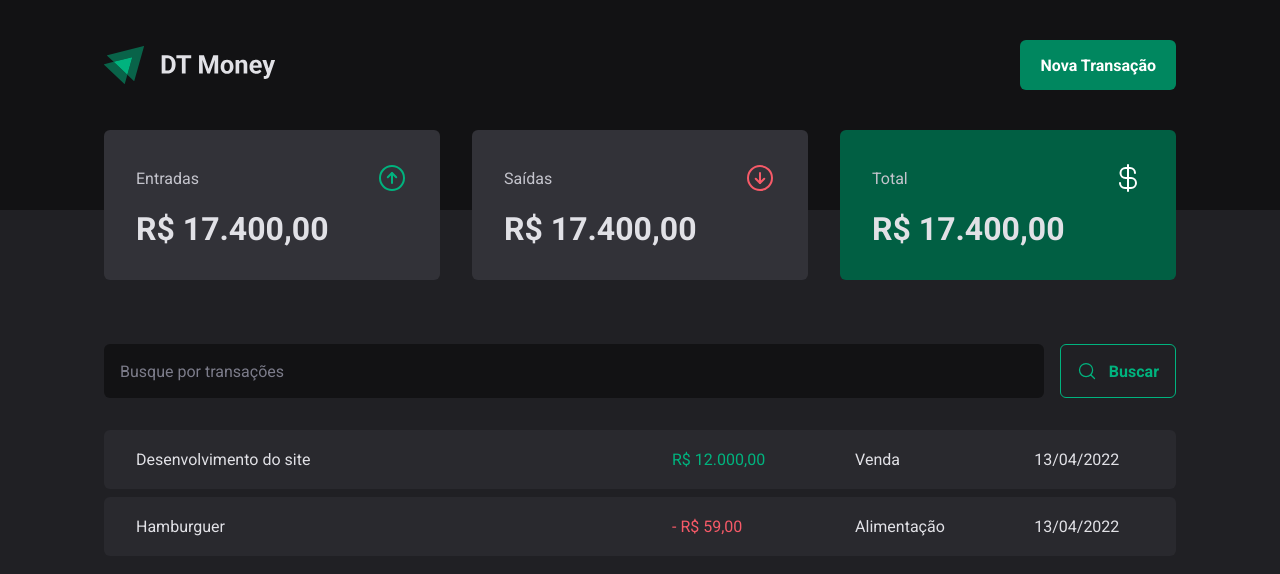
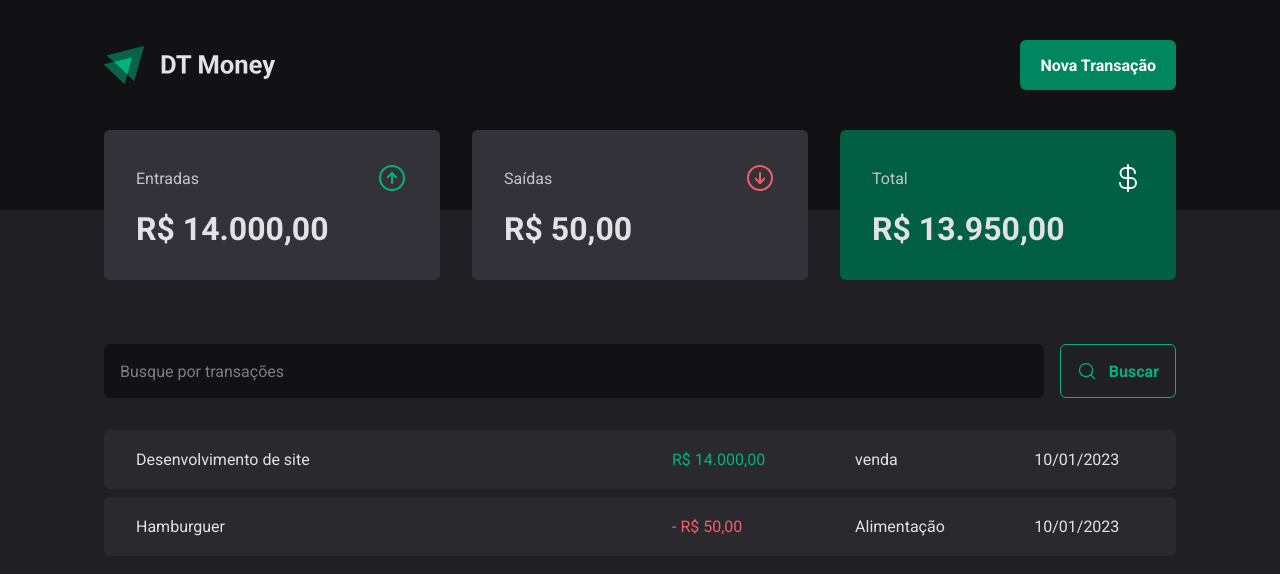
Before and after one commit to pedroeduardobibiano/MK-Money, a React (Vite) app: page / in a window 1280 px wide. Shown: the top 574 px of the page. Built offline with nearby package versions, Linux system fonts and the light colour scheme; data requests are answered from the project's data file.

Commit message:
HookAndValidation

```diff
--- /dev/null
+++ b/server.json
@@ -0,0 +1,20 @@
+{
+  "transactions": [
+    {
+      "id": 1,
+      "description": "Desenvolvimento de site",
+      "type": "income",
+      "category": "venda",
+      "price": 14000,
+      "createdAt": "2023-01-10T23:28:41.318Z"
+    },
+    {
+      "id": 2,
+      "description": "Hamburguer",
+      "type": "outcome",
+      "category": "Alimentação",
+      "price": 50,
+      "createdAt": "2023-01-10T23:38:41.318Z"
+    }
+  ]
+}
--- a/src/App.tsx
+++ b/src/App.tsx
@@ -1,4 +1,5 @@
 import { ThemeProvider } from "styled-components";
+import { TransactionsProvider } from "./contexts/TransactionsContext";
 import { Transactions } from "./pages/transactions";
 import { GlobalStyle } from "./styles/global";
 import { defaultTheme } from "./styles/themes/default";
@@ -6,8 +7,10 @@ import { defaultTheme } from "./styles/themes/default";
 export function App() {
   return (
     <ThemeProvider theme={defaultTheme}>
-      <Transactions />
       <GlobalStyle />
+      <TransactionsProvider>
+        <Transactions />
+      </TransactionsProvider>
     </ThemeProvider >
   )
 }
--- a/src/components/NewTransactionModal/index.tsx
+++ b/src/components/NewTransactionModal/index.tsx
@@ -1,9 +1,41 @@
 import * as Dialog from '@radix-ui/react-dialog'
+import * as RadioGroup from '@radix-ui/react-radio-group'
 import { CloseButton, Content, Overlay, TransactionType, TransactionTypeButton } from './styles'
 
+import * as z from 'zod'
+
 import { ArrowCircleDown, ArrowCircleUp, X } from 'phosphor-react'
+import { TypeOf } from 'zod'
+import { zodResolver } from '@hookform/resolvers/zod'
+import { useForm } from 'react-hook-form'
+
+
+const newTransactionFormSchema = z.object({
+    desciption: z.string(),
+    price: z.number(),
+    category: z.string(),
+    // type: z.enum(['income', 'outcome']),
+})
+
+type newTransactionFormInputs = z.infer<typeof newTransactionFormSchema>
 
 export function NewTransactionModal() {
+    const {
+        register,
+        handleSubmit,
+        formState: { isSubmitting }
+    }
+        = useForm<newTransactionFormInputs>({
+            resolver: zodResolver(newTransactionFormSchema)
+        })
+
+
+    async function handleCreateNewTransaction(data: newTransactionFormInputs) {
+        await new Promise(resolver => setTimeout(resolver, 2000))
+        console.log(data)
+    }
+
+
     return (
         <Dialog.Portal>
             <Overlay />
@@ -15,24 +47,39 @@ export function NewTransactionModal() {
                     </CloseButton>
 
                     Nova Transação
-                    <form action="">
-                        <input placeholder='Descrição' type="text" required />
-                        <input placeholder='Preço' type="number" required />
-                        <input placeholder='Ctegoria' type="text" required />
+                    <form onSubmit={handleSubmit(handleCreateNewTransaction)}>
+                        <input
+                            placeholder='Descrição'
+                            type="text "
+                            required
+                            {...register('desciption')}
+                        />
+                        <input
+                            placeholder='Preço' type
+                            ="number"
+                            required
+                            {...register('price', { valueAsNumber: true })}
+                        />
+                        <input
+                            placeholder='Ctegoria'
+                            type="text"
+                            required
+                            {...register('category')}
+                        />
 
                         <TransactionType>
-                            <TransactionTypeButton variant='income'>
+                            <TransactionTypeButton variant='income' value="income">
                                 Entrada
                                 <ArrowCircleUp size={24} />
 
                             </TransactionTypeButton>
-                            <TransactionTypeButton variant='outcome'>
+                            <TransactionTypeButton variant='outcome' value='outcome'>
                                 Saída
                                 <ArrowCircleDown size={24} />
                             </TransactionTypeButton>
                         </TransactionType>
 
-                        <button type="submit">Cadastrar</button>
+                        <button type="submit" disabled={isSubmitting}>Cadastrar</button>
                     </form>
                 </Dialog.Title>
             </Content>
--- a/src/components/Summary/index.tsx
+++ b/src/components/Summary/index.tsx
@@ -1,7 +1,12 @@
 import { SummaryCard, SummaryContainer } from "./styles";
-import { ArrowCircleUp, ArrowCircleDown, CurrencyCircleDollar, CurrencyDollar } from 'phosphor-react';
+import { ArrowCircleUp, ArrowCircleDown, CurrencyDollar } from 'phosphor-react';
+import { priceFormatter } from "../../utils/formatter";
+import { useSummary } from "../../hooks/useSummary";
 
 export function Summary() {
+
+    const summary = useSummary();
+
     return (
         <SummaryContainer>
             <SummaryCard>
@@ -9,21 +14,21 @@ export function Summary() {
                     <span>Entradas</span>
                     <ArrowCircleUp size={32} color="#00b37e" />
                 </header>
-                <strong>R$ 17.400,00</strong>
+                <strong>{priceFormatter.format(summary.income)}</strong>
             </SummaryCard>
             <SummaryCard>
                 <header>
                     <span>Saídas</span>
                     <ArrowCircleDown size={32} color="#f75a68" />
                 </header>
-                <strong> R$ 17.400,00</strong>
+                <strong>{priceFormatter.format(summary.outcome)}</strong>
             </SummaryCard>
             <SummaryCard variant="green">
                 <header>
                     <span>Total</span>
                     <CurrencyDollar size={32} color="#fff" />
                 </header>
-                <strong> R$ 17.400,00</strong>
+                <strong>{priceFormatter.format(summary.total)}</strong>
             </SummaryCard>
         </SummaryContainer>
     )
--- /dev/null
+++ b/src/contexts/TransactionsContext.tsx
@@ -0,0 +1,59 @@
+import { Children, createContext, ReactNode, useEffect, useState } from "react";
+import { Transactions } from "../pages/transactions";
+
+
+interface Transaction {
+    id: number,
+    description: string,
+    type: 'income' | 'outcome',
+    price: number,
+    category: string,
+    createdAt: string,
+}
+
+interface TransactionContextType {
+    transactions: Transaction[];
+}
+
+interface TransactionsProviderProps {
+    children: ReactNode
+}
+
+// export const TransactionsContext = createContext<TransactionContextType>({
+//     transactions: []
+// })
+
+//ou
+export const TransactionsContext = createContext({} as TransactionContextType)
+
+
+export function TransactionsProvider({ children }: TransactionsProviderProps) {
+
+    const [transactions, setTransactions] = useState<Transaction[]>([])
+
+    async function loadTransactions() {
+        const response = await fetch('http://localhost:3333/transactions')
+        const data = await response.json();
+        setTransactions(data)
+    }
+
+    useEffect(() => {
+        loadTransactions();
+    }, [])
+
+    //Ou
+
+    // useEffect(() => {
+    //     fetch('http://localhost:3333/transactions')
+    //         .then(response => response.json())
+    //         .then(data => {
+    //             console.log(data)
+    //         })
+    // }, [])
+
+    return (
+        <TransactionsContext.Provider value={{ transactions }}>
+            {children}
+        </TransactionsContext.Provider>
+    )
+}
--- /dev/null
+++ b/src/hooks/useSummary.ts
@@ -0,0 +1,26 @@
+import { useContext } from "react";
+import { TransactionsContext } from "../contexts/TransactionsContext";
+
+export function useSummary() {
+
+    const { transactions } = useContext(TransactionsContext)
+
+
+    const summary = transactions.reduce((acc, transaction) => {
+        if (transaction.type === 'income') {
+            acc.income += transaction.price;
+            acc.total += transaction.price
+        } else {
+            acc.outcome += transaction.price;
+            acc.total -= transaction.price
+
+        }
+        return acc
+    },
+        {
+            income: 0,
+            outcome: 0,
+            total: 0
+        })
+    return summary;
+}
--- a/src/pages/transactions/Components/SearchForm/styles.ts
+++ b/src/pages/transactions/Components/SearchForm/styles.ts
@@ -31,12 +31,20 @@ export const SearchFormContainer = styled.form`
         color: ${props => props.theme["green-300"]};
         font-weight: bold;
         border-radius: 6px;
+        cursor: pointer;
 
-        &:hover{
+        &:disabled{
+            opacity: 0.6;
+            cursor: not-allowed;
+        }
+
+        &:not(:disabled):hover{
             background-color: ${props => props.theme["green-500"]};;
             border-color:  ${props => props.theme["green-500"]};
             color: 1px solid ${props => props.theme.white};
             transition: background-color 0.2s, color 0.2s, border-color 0.2s;
+
+
         }
     }
 `;
--- a/src/pages/transactions/index.tsx
+++ b/src/pages/transactions/index.tsx
@@ -1,9 +1,14 @@
+import { useContext } from "react";
 import { Header } from "../../components/Header";
 import { Summary } from "../../components/Summary";
+import { TransactionsContext } from "../../contexts/TransactionsContext";
+import { dateFormatter, priceFormatter } from "../../utils/formatter";
 import { SearchForm } from "./Components/SearchForm";
 import { PriceHighlight, TransactionsTable, TrasactionsConatiener } from "./styles";
 
 export function Transactions() {
+    const { transactions } = useContext(TransactionsContext)
+
     return (
         <div>
             <Header />
@@ -14,29 +19,22 @@ export function Transactions() {
                 <SearchForm />
                 <TransactionsTable>
                     <tbody>
-                        <tr>
-                            <td width="50%" >Desenvolvimento do site</td>
-                            <td>
-                                <PriceHighlight variant="income">
-                                    R$ 12.000,00
-                                </PriceHighlight>
-                            </td>
-                            <td>Venda</td>
-                            <td>13/04/2022</td>
-                        </tr>
+                        {transactions.map(transactions => {
+                            return (
+                                <tr key={transactions.id}>
+                                    <td width="50%" >{transactions.description}</td>
+                                    <td>
+                                        <PriceHighlight variant={transactions.type}>
+                                            {transactions.type === 'outcome' && '- '}
+                                            {priceFormatter.format(transactions.price)}
+                                        </PriceHighlight>
+                                    </td>
+                                    <td>{transactions.category}</td>
+                                    <td>{dateFormatter.format(new Date(transactions.createdAt))}</td>
+                                </tr>
 
-
-
-                        <tr>
-                            <td width="50%" >Hamburguer</td>
-                            <td>
-                                <PriceHighlight variant="outcome">
-                                    - R$ 59,00
-                                </PriceHighlight>
-                            </td>
-                            <td>Alimentação</td>
-                            <td>13/04/2022</td>
-                        </tr>
+                            )
+                        })}
 
                     </tbody>
                 </TransactionsTable>
--- /dev/null
+++ b/src/utils/formatter.ts
@@ -0,0 +1,6 @@
+export const dateFormatter = new Intl.DateTimeFormat('pt-BR')
+
+export const priceFormatter = new Intl.NumberFormat('pt-BR',{
+    style: 'currency',
+    currency: 'BRL',
+})
```
Also changed, not shown: package.json (+7 -1 lines), src/components/NewTransactionModal/styles.ts (+24 -4 lines), src/pages/transactions/Components/SearchForm/index.tsx (+34 -3 lines), 1 other file (tests, documents, lock files or other folders).
